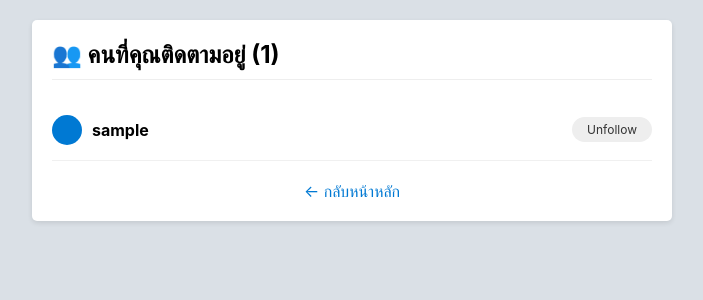
After one commit to Pratya-Wattanasriroj/SDA-PROJECT, a Flask app: page /friends in a window 1280 px wide. The commit adds this page. Shown: the top 300 px of the page, without its empty margins (288-991 px from the left). Run offline with Flask 3, Linux system fonts and the light colour scheme; a user stored in the database is signed in; tables that the repository leaves empty hold one stand-in row (values such as "Sample post").

Commit message:
Add Friends

```diff
--- a/app.py
+++ b/app.py
@@ -1,5 +1,5 @@
 import os
-import uuid # เพิ่มตัวช่วยตั้งชื่อไฟล์สุ่ม
+import uuid
 from flask import Flask, render_template, request, redirect, url_for, flash
 from datetime import datetime, timedelta
 from werkzeug.utils import secure_filename
@@ -21,14 +21,41 @@ login_manager.init_app(app)
 login_manager.login_view = 'login'
 
 os.makedirs(app.config['UPLOAD_FOLDER'], exist_ok=True)
-# นามสกุลที่อนุญาต
 ALLOWED_EXTENSIONS = {'png', 'jpg', 'jpeg', 'gif', 'mp4', 'mov', 'avi', 'webm', 'mkv'}
 
-# Models
+# --- [ส่วนใหม่ 1] ตารางสำหรับเก็บว่าใครเพื่อนใคร (Association Table) ---
+followers = db.Table('followers',
+    db.Column('follower_id', db.Integer, db.ForeignKey('user.id')),
+    db.Column('followed_id', db.Integer, db.ForeignKey('user.id'))
+)
+
+# --- Models ---
 class User(UserMixin, db.Model):
     id = db.Column(db.Integer, primary_key=True)
     username = db.Column(db.String(100), unique=True, nullable=False)
     password = db.Column(db.String(100), nullable=False)
+
+    # [ส่วนใหม่ 2] ความสัมพันธ์เพื่อน (Self-Referencing Many-to-Many)
+    followed = db.relationship(
+        'User', secondary=followers,
+        primaryjoin=(followers.c.follower_id == id),
+        secondaryjoin=(followers.c.followed_id == id),
+        backref=db.backref('followers', lazy='dynamic'), lazy='dynamic'
+    )
+
+    # เช็คว่าเป็นเพื่อนกันหรือยัง?
+    def is_following(self, user):
+        return self.followed.filter(followers.c.followed_id == user.id).count() > 0
+
+    # สั่งติดตาม
+    def follow(self, user):
+        if not self.is_following(user):
+            self.followed.append(user)
+
+    # เลิกติดตาม
+    def unfollow(self, user):
+        if self.is_following(user):
+            self.followed.remove(user)
 
 class Post(db.Model):
     id = db.Column(db.Integer, primary_key=True)
@@ -53,8 +80,6 @@ def allowed_file(filename):
 @app.route('/')
 def home():
     posts = Post.query.order_by(Post.id.desc()).all()
-
-    # กำหนดนามสกุลวิดีโอ
     VIDEO_EXTS = {'mp4', 'mov', 'avi', 'webm', 'mkv'}
 
     for post in posts:
@@ -64,25 +89,52 @@ def home():
             for p in paths:
                 p = p.strip()
                 if not p: continue
-
-                # Logic เช็คไฟล์
-                # ดึงนามสกุลจาก path (เช่น uploads/xxxx.mp4 -> mp4)
                 try:
                     ext = p.split('.')[-1].lower()
                 except:
                     ext = ""
-
-                if ext in VIDEO_EXTS:
-                    m_type = 'video'
-                else:
-                    m_type = 'image'
-
-                # Debug
-                print(f"DEBUG: ไฟล์ {p} (นามสกุล {ext}) ==> {m_type}")
-
+                m_type = 'video' if ext in VIDEO_EXTS else 'image'
                 post.struct_media.append({'path': p, 'type': m_type})
 
     return render_template('index.html', posts=posts)
+
+# --- [ส่วนใหม่ 3] Routes สำหรับระบบเพื่อน ---
+
+@app.route('/follow/<username>')
+@login_required
+def follow(username):
+    user_to_follow = User.query.filter_by(username=username).first()
+    if user_to_follow is None:
+        flash('User not found.')
+        return redirect(url_for('home'))
+
+    if user_to_follow == current_user:
+        flash('You cannot follow yourself!')
+        return redirect(url_for('home'))
+
+    current_user.follow(user_to_follow)
+    db.session.commit()
+    flash(f'คุณได้ติดตาม {username} แล้ว!')
+    return redirect(request.referrer or url_for('home')) # กลับไปหน้าเดิม
+
+@app.route('/unfollow/<username>')
+@login_required
+def unfollow(username):
+    user_to_unfollow = User.query.filter_by(username=username).first()
+    if user_to_unfollow:
+        current_user.unfollow(user_to_unfollow)
+        db.session.commit()
+        flash(f'เลิกติดตาม {username} แล้ว')
+    return redirect(request.referrer or url_for('home'))
+
+@app.route('/friends')
+@login_required
+def friends_page():
+    # ดึงรายชื่อคนที่เราติดตาม
+    following_list = current_user.followed.all()
+    return render_template('friends.html', following_list=following_list)
+
+# ----------------------------------------
 
 @app.route('/register', methods=['GET', 'POST'])
 def register():
@@ -131,14 +183,8 @@ def create_post():
             files = request.files.getlist('file')
             for file in files:
                 if file and allowed_file(file.filename):
-                    # --- [แก้ใหม่ตรงนี้: เปลี่ยนชื่อไฟล์เป็นรหัสสุ่ม] ---
-                    # 1. หานามสกุลเดิม (.mp4)
                     ext = os.path.splitext(file.filename)[1].lower()
-
-                    # 2. ตั้งชื่อใหม่ด้วย UUID (เช่น a1b2c3d4.mp4)
                     new_filename = f"{uuid.uuid4().hex}{ext}"
-
-                    # 3. บันทึก
                     file.save(os.path.join(app.config['UPLOAD_FOLDER'], new_filename))
                     media_paths.append(f'uploads/{new_filename}')
 
--- /dev/null
+++ b/templates/friends.html
@@ -0,0 +1,41 @@
+<!DOCTYPE html>
+<html lang="th">
+<head>
+    <meta charset="UTF-8">
+    <meta name="viewport" content="width=device-width, initial-scale=1.0">
+    <title>My Friends</title>
+    <style>
+        body { font-family: -apple-system, BlinkMacSystemFont, "Segoe UI", Roboto, "Helvetica Neue", Arial, sans-serif; background-color: #dae0e6; margin: 0; padding: 20px; display: flex; justify-content: center; }
+        .container { background: white; width: 100%; max-width: 600px; padding: 20px; border-radius: 5px; box-shadow: 0 2px 5px rgba(0,0,0,0.1); }
+        h2 { border-bottom: 1px solid #eee; padding-bottom: 10px; margin-top: 0; }
+        .friend-item { display: flex; justify-content: space-between; align-items: center; padding: 15px 0; border-bottom: 1px solid #f0f0f0; }
+        .friend-info { display: flex; align-items: center; gap: 10px; }
+        .user-icon { width: 30px; height: 30px; background: #0079d3; border-radius: 50%; }
+        .username { font-weight: bold; font-size: 16px; }
+        .unfollow-btn { background: #eee; color: #333; border: none; padding: 5px 15px; border-radius: 20px; cursor: pointer; text-decoration: none; font-size: 12px; }
+        .unfollow-btn:hover { background: #ddd; }
+        .back-link { display: block; margin-top: 20px; text-align: center; color: #0079d3; text-decoration: none; }
+    </style>
+</head>
+<body>
+    <div class="container">
+        <h2>👥 คนที่คุณติดตามอยู่ ({{ following_list|length }})</h2>
+
+        {% if following_list %}
+            {% for friend in following_list %}
+            <div class="friend-item">
+                <div class="friend-info">
+                    <div class="user-icon"></div>
+                    <span class="username">{{ friend.username }}</span>
+                </div>
+                <a href="/unfollow/{{ friend.username }}" class="unfollow-btn">Unfollow</a>
+            </div>
+            {% endfor %}
+        {% else %}
+            <p style="text-align:center; color:#888;">คุณยังไม่ได้ติดตามใครเลย ลองไปหน้าแรกแล้วกด Follow ดูสิ!</p>
+        {% endif %}
+
+        <a href="/" class="back-link">← กลับหน้าหลัก</a>
+    </div>
+</body>
+</html>
```
Also changed, not shown: templates/index.html (+28 -21 lines).
